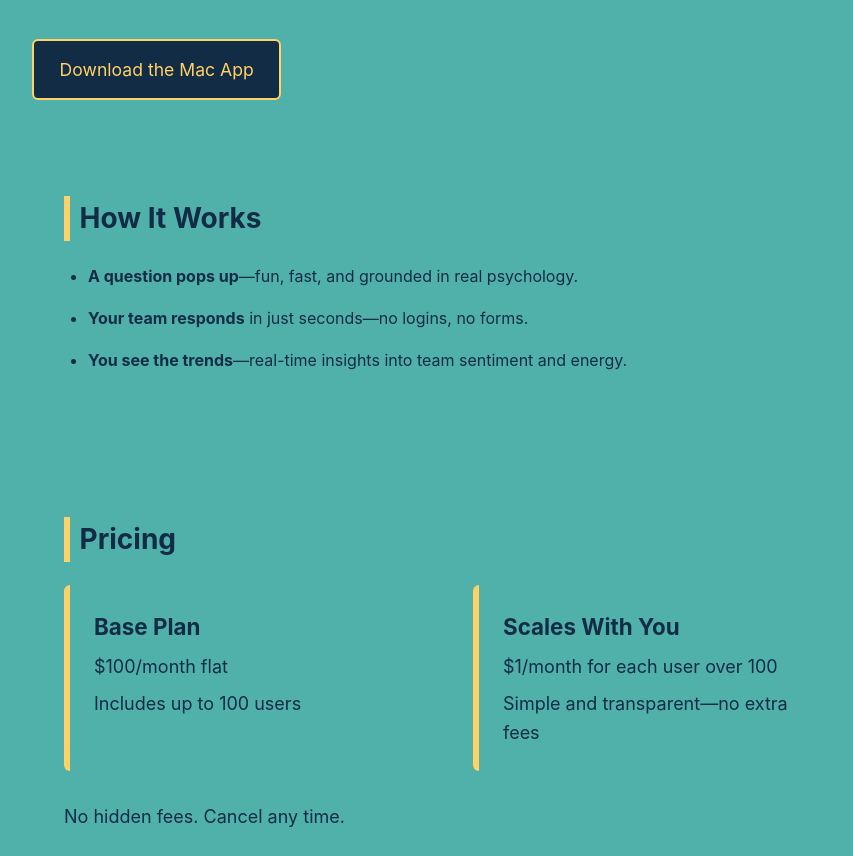
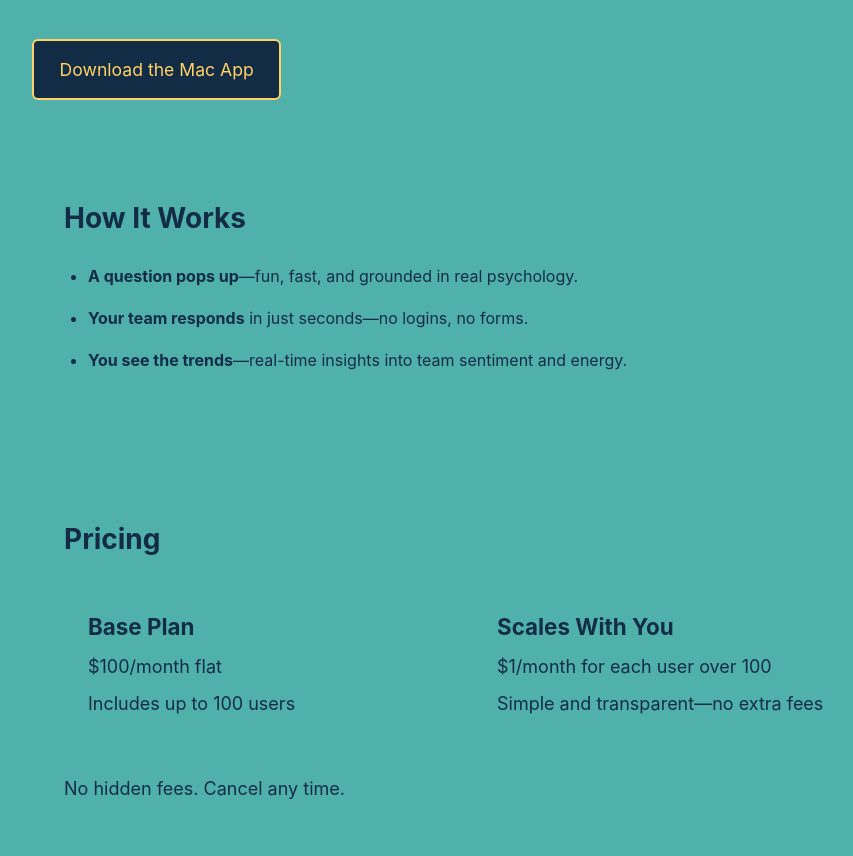
Before and after one commit to LRchris/ping-website, a plain HTML site: page index.html in a window 1280 px wide. Shown: the part 303-1159 px from the top of the page, without its empty margins (183-1036 px from the left). Drawn offline with Linux system fonts and the light colour scheme.

Commit message:
Remove white rectangles: sections and pricing boxes now have no background, border, or radius

```diff
--- a/styles.css
+++ b/styles.css
@@ -38,8 +38,8 @@ h1 {
 h2 {
   font-size: 1.75rem;
   margin-top: 2rem;
-  border-left: 6px solid var(--yellow);
-  padding-left: 0.6rem;
+  border-left: none;
+  padding-left: 0;
 }
 
 p {
@@ -48,10 +48,10 @@ p {
 }
 
 .section {
-  background-color: var(--teal);
+  background-color: transparent;
   padding: 2rem;
-  border-radius: 8px;
   margin: 2rem 0;
+  border-radius: 0;
 }
 
 ul {
@@ -97,10 +97,10 @@ a {
 }
 
 .pricing-box {
-  background-color: var(--teal);
+  background-color: transparent;
   padding: 1.5rem;
-  border-left: 6px solid var(--yellow);
-  border-radius: 6px;
+  border-left: none;
+  border-radius: 0;
 }
 
 .pricing-box h3 {
```
